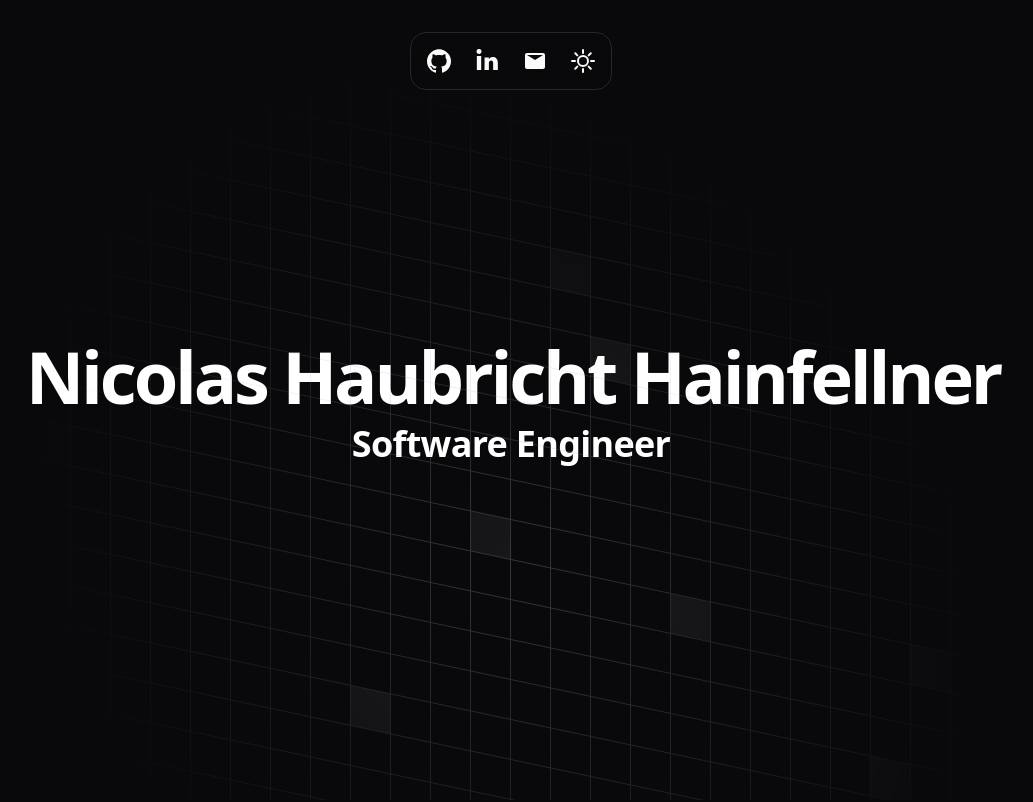
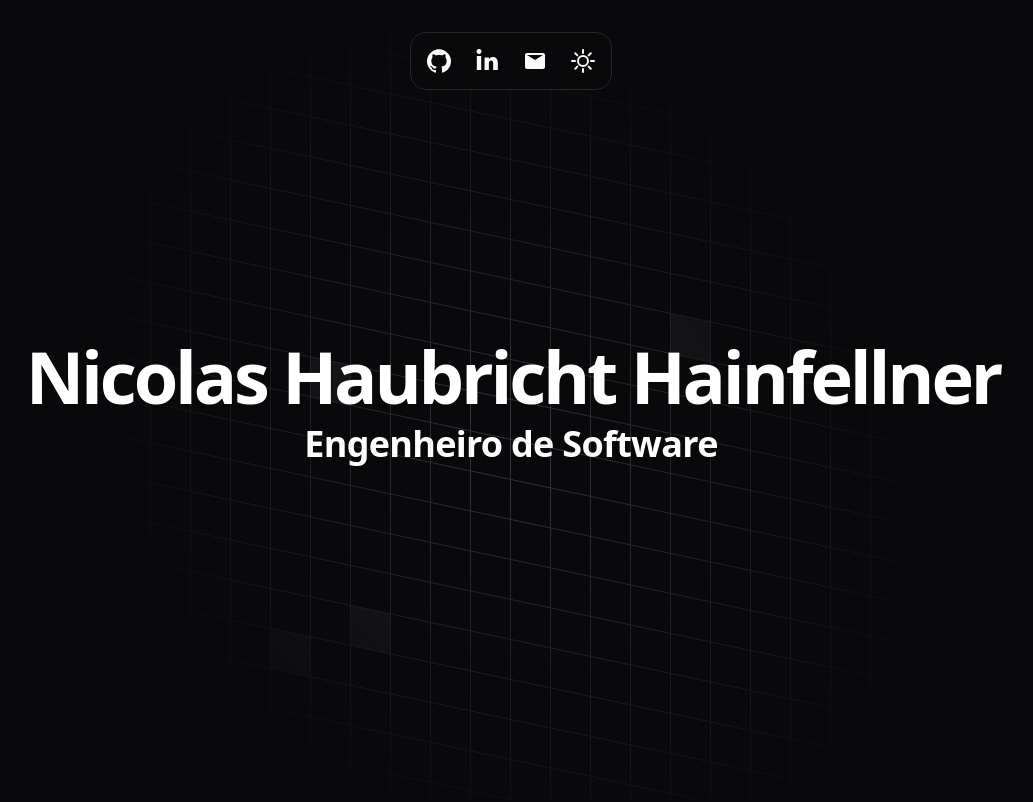
Before and after one commit to NicolasHaubricht/Portfolio, a React (Vite) app: page / in a window 1280 px wide. Shown: the top 802 px of the page, without its empty margins (129-1162 px from the left). Built offline with nearby package versions, Linux system fonts and the light colour scheme.

Commit message:
Corrigindo Home e Tecnologias

```diff
--- a/src/components/Linguagens/Linguagens.tsx
+++ b/src/components/Linguagens/Linguagens.tsx
@@ -22,11 +22,11 @@ const secondRow = imageUrls.slice(imageUrls.length / 2);
 
 const ImageCard = ({ src }: { src: string }) => {
     return (
-        <div className={cn("relative w-40 h-40 cursor-pointer overflow-hidden rounded-xl p-10 bg-white dark:opacity-5 dark:hover:opacity-10 transition-all ease-in-out 100ms")}>
+        <div className={cn("relative w-40 h-40 cursor-pointer overflow-hidden rounded-xl p-10 bg-neutral-100 dark:bg-neutral-900")}>
             <img
                 src={src}
                 alt="Tecnologia"
-                className="h-full w-full object-cover rounded-xl opacity-20 hover:opacity-30 dark:opacity-100 transition-all ease-in-out 100ms"
+                className="h-full w-full object-cover rounded-xl opacity-20 dark:opacity-100"
             />
         </div>
     );
--- a/src/routes/Home/Home.tsx
+++ b/src/routes/Home/Home.tsx
@@ -17,25 +17,25 @@ const Home = () => {
                 <div className="flex flex-col gap-2">
                     {/* Nome */}
                     <GradualSpacing
-                        className="font-display text-center text-5xl font-bold -tracking-widest  text-black dark:text-white md:text-7xl md:leading-[5rem]"
+                        className="font-display text-center text-5xl font-bold -tracking-widest z-10 text-black dark:text-white md:text-7xl md:leading-[5rem]"
                         text="Nicolas Haubricht Hainfellner"
                     />
 
                     {/* Cargo */}
                     <TypingAnimation
                         className="text-4xl font-bold text-black dark:text-white"
-                        text="Software Engineer"
+                        text="Engenheiro de Software"
                     />
                 </div>
                 {/* Background */}
                 <AnimatedGridPattern
-                    numSquares={30}
+                    numSquares={100}
                     maxOpacity={0.1}
-                    duration={3}
-                    repeatDelay={1}
+                    duration={1}
+                    repeatDelay={4}
                     className={cn(
-                        "[mask-image:radial-gradient(500px_circle_at_center,white,transparent)]",
-                        "inset-x-0 inset-y-[-30%] h-[200%] skew-y-12",
+                        "[mask-image:radial-gradient(450px_circle_at_center,white,transparent)]",
+                        "inset-x-0 inset-y-[-20%] h-[150%] skew-y-12",
                     )}
                 />
             </section>
```
Also changed, not shown: src/assets/tecnologias/react.svg (deleted).
